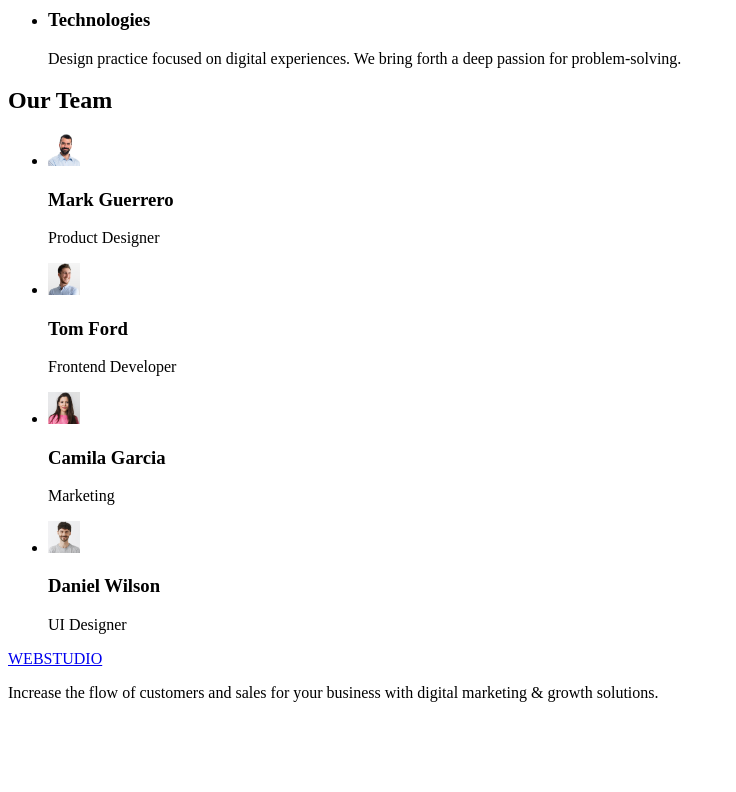
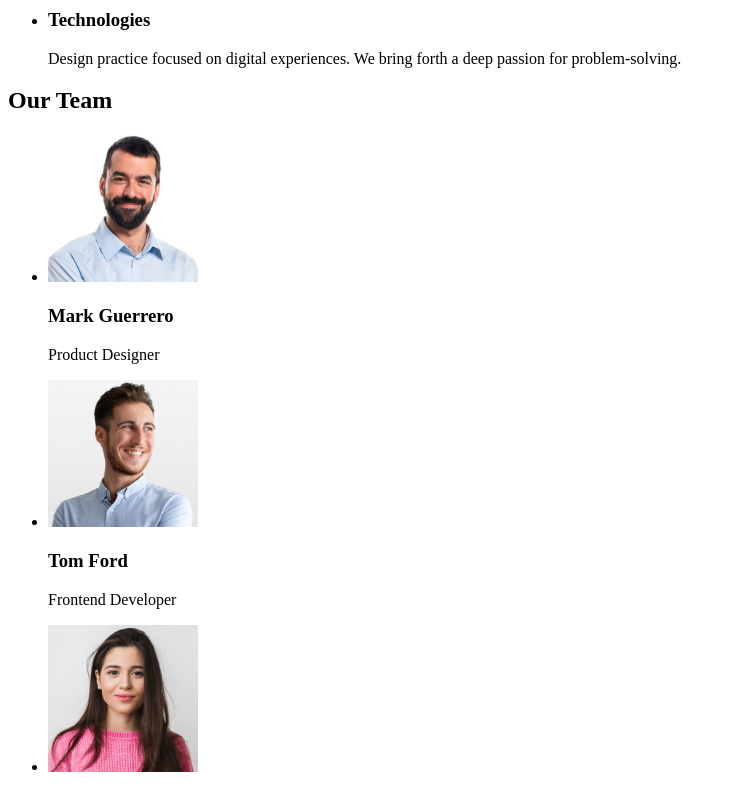
Before and after one commit to Vladimir-Sereda/goit-markup-hw-01, a plain HTML site: page index.html in a window 1280 px wide. Shown: the part 460-1252 px from the top of the page, without its empty margins (0-736 px from the left). Before the commit the page ends 1178 px from the top, so only its background shows below. Drawn offline with Linux system fonts and the light colour scheme.

Commit message:
addwidth

```diff
--- a/index.html
+++ b/index.html
@@ -68,25 +68,25 @@
 
         <ul>
           <li>
-            <img src="./images/Mark.jpg" alt="Mark Guerrero" width="32" />
+            <img src="./images/Mark.jpg" alt="Mark Guerrero" width="150" />
             <h3>Mark Guerrero</h3>
             <p>Product Designer</p>
           </li>
 
           <li>
-            <img src="./images/Tom.jpg" alt="Tom Ford" width="32" />
+            <img src="./images/Tom.jpg" alt="Tom Ford" width="150" />
             <h3>Tom Ford</h3>
             <p>Frontend Developer</p>
           </li>
 
           <li>
-            <img src="./images/Camila.jpg" alt="Camila Garcia" width="32" />
+            <img src="./images/Camila.jpg" alt="Camila Garcia" width="150" />
             <h3>Camila Garcia</h3>
             <p>Marketing</p>
           </li>
 
           <li>
-            <img src="./images/Daniel.jpg" alt="Daniel Wilson" width="32" />
+            <img src="./images/Daniel.jpg" alt="Daniel Wilson" width="150" />
             <h3>Daniel Wilson</h3>
             <p>UI Designer</p>
           </li>
```
